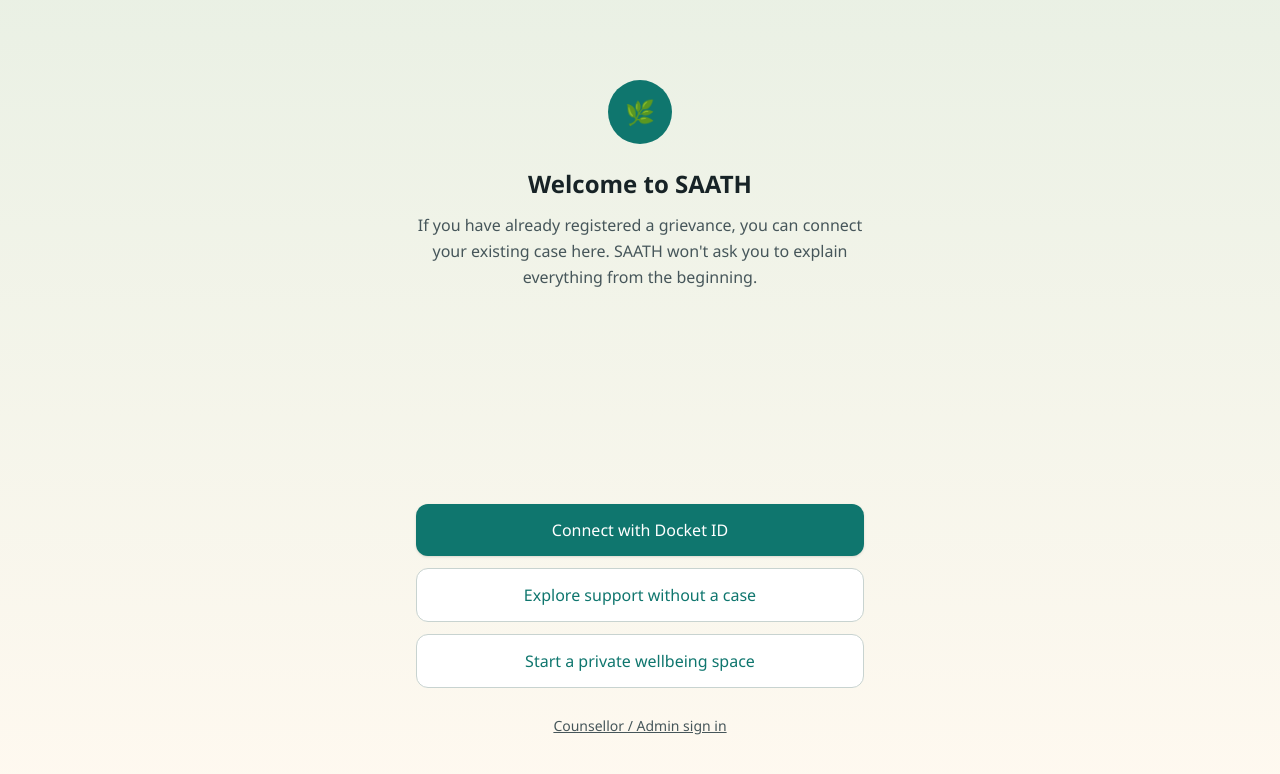
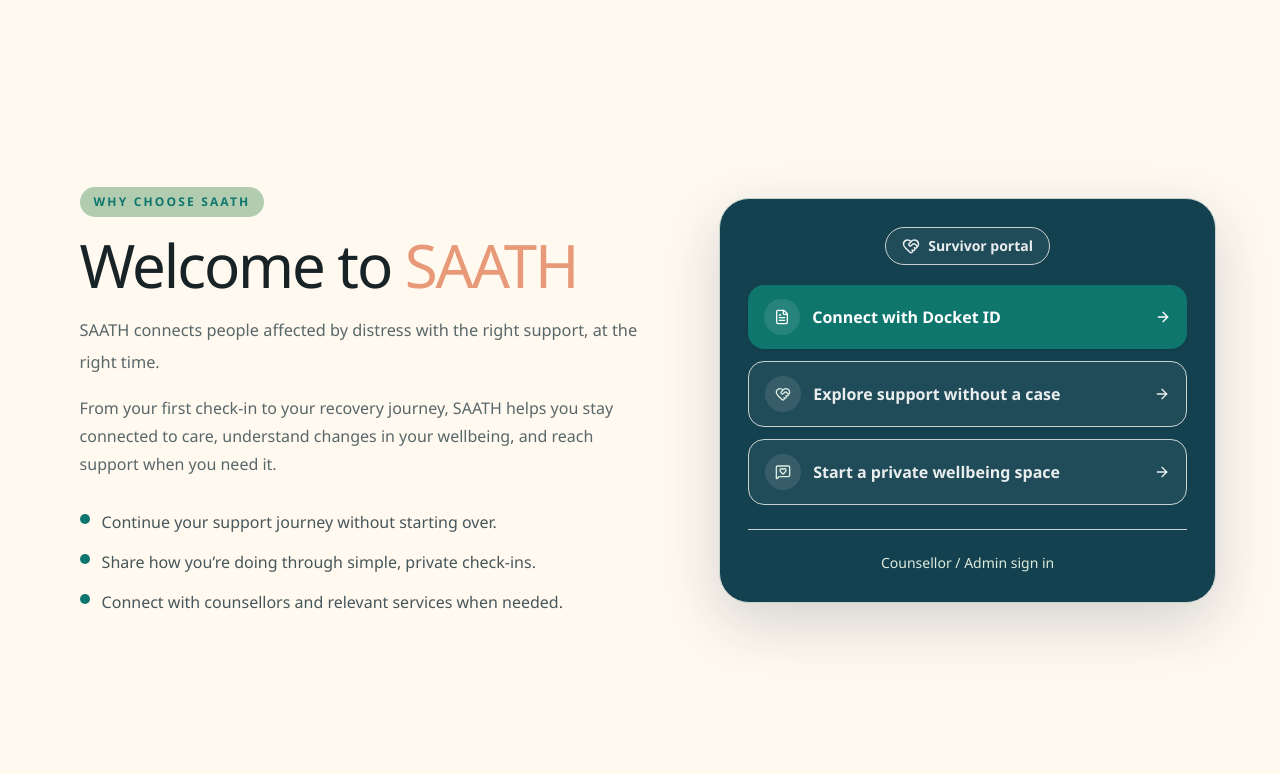
Before and after one commit to shreyasirayyy/SIH26, a Next.js app in the folder saath-frontend/: page /welcome in a window 1280 px wide. Shown: the top 774 px of the page. Built offline with nearby package versions, Linux system fonts and the light colour scheme.

Commit message:
fixed ui of welcome page

```diff
--- a/saath-frontend/app/welcome/page.tsx
+++ b/saath-frontend/app/welcome/page.tsx
@@ -1,42 +1,120 @@
 import Link from "next/link";
-import { Button } from "@/components/ui/Button";
+import { ArrowRight, HeartHandshake, ShieldCheck, Sparkles, FileText, Lock, MessageSquareHeart } from "lucide-react";
+
+const options = [
+  {
+    title: "Connect with Docket ID",
+    href: "/connect-case",
+    variant: "primary",
+    icon: FileText,
+  },
+  {
+    title: "Explore support without a case",
+    href: "/support-info",
+    variant: "secondary",
+    icon: HeartHandshake,
+  },
+  {
+    title: "Start a private wellbeing space",
+    href: "/consent",
+    variant: "secondary",
+    icon: MessageSquareHeart,
+  },
+];
 
 export default function WelcomePage() {
   return (
-    <div className="flex-1 flex flex-col justify-between bg-linear-to-b from-pale-sage/60 to-warm-cream px-6 py-10">
-      <div className="max-w-md mx-auto w-full text-center pt-10">
-        <div className="mx-auto mb-6 h-16 w-16 rounded-full bg-deep-teal flex items-center justify-center text-2xl">
-          <span className="text-greenish-cream" aria-hidden>
-            🌿
+    <main className="min-h-screen bg-[radial-gradient(circle_at_90%_0%,rgba(220,235,221,.8),transparent_30%),var(--warm-cream)] px-5 py-10 md:px-8 xl:px-16">
+      <div className="mx-auto grid min-h-[calc(100vh-5rem)] max-w-6xl items-center gap-12 lg:grid-cols-[1.1fr_0.9fr] lg:py-10">
+        <section className="mx-auto w-full max-w-xl text-left">
+          <p className="mb-5 inline-flex items-center gap-2 rounded-full bg-sage/60 px-3.5 py-1.5 text-[12px] font-bold uppercase tracking-[.18em] text-deep-teal">
+            {/* <Sparkles size={12} /> */}
+            WHY CHOOSE SAATH
+          </p>
+
+          <h1 className="font-display text-5xl leading-[0.95] text-text-primary md:text-6xl">
+            Welcome to <span className="text-warm-peach">SAATH</span>
+          </h1>
+
+          <p className="mt-5 max-w-xl text-[1.02rem] font-medium leading-8 text-text-secondary/90">
+            SAATH connects people affected by distress with the right support, at the right time.
+          </p>
+
+          <p className="mt-4 max-w-xl text-base leading-7 text-text-secondary/90">
+            From your first check-in to your recovery journey, SAATH helps you stay connected to care,
+            understand changes in your wellbeing, and reach support when you need it.
+          </p>
+
+          <ul className="mt-8 space-y-4 text-base text-text-secondary">
+            <li className="flex items-start gap-3">
+              <span className="mt-1 inline-flex h-2.5 w-2.5 rounded-full bg-deep-teal" aria-hidden />
+              <span>
+                <strong className="font-semibold text-text-primary"></strong> Continue your support journey without starting over.
+              </span>
+            </li>
+            <li className="flex items-start gap-3">
+              <span className="mt-1 inline-flex h-2.5 w-2.5 rounded-full bg-deep-teal" aria-hidden />
+              <span>
+                <strong className="font-semibold text-text-primary"></strong> Share how you’re doing through simple, private check-ins.
+              </span>
+            </li>
+            <li className="flex items-start gap-3">
+              <span className="mt-1 inline-flex h-2.5 w-2.5 rounded-full bg-deep-teal" aria-hidden />
+              <span>
+                <strong className="font-semibold text-text-primary"></strong> Connect with counsellors and relevant services when needed.
+              </span>
+            </li>
+          </ul>
+
+          {/* <p className="mt-8 max-w-lg border-l-2 border-pale-sage pl-4 text-base leading-7 text-text-secondary">
+            <strong className="text-text-primary">Built to support individuals today and help shape better support systems for tomorrow.</strong>
+          </p> */}
+        </section>
+
+        <aside className="w-full rounded-[30px] border border-border-color/70 bg-[rgba(13,59,74,0.97)] p-5 shadow-[0_20px_60px_rgba(18,46,60,0.18)] md:p-7">
+          <div className="mb-5 flex items-center justify-center">
+            <span className="inline-flex items-center gap-2 rounded-full border border-[#b8d8d1]/40 bg-white/5 px-4 py-2 text-sm font-semibold text-white/90">
+              <HeartHandshake size={18} className="text-pale-sage" />
+              Survivor portal
             </span>
           </div>
-        <h1 className="text-2xl font-semibold text-text-primary">Welcome to SAATH</h1>
-        <p className="mt-3 text-text-secondary leading-relaxed">
-          If you have already registered a grievance, you can connect your existing case here.
-          SAATH won&apos;t ask you to explain everything from the beginning.
-        </p>
+
+          <div className="space-y-3">
+            {options.map(({ title, href, variant, icon: Icon }) => (
+              <Link key={title} href={href} className="block">
+                <button
+                  type="button"
+                  className={[
+                    "flex w-full items-center justify-between rounded-2xl px-4 py-3.5 text-left text-base font-semibold transition-all duration-200",
+                    variant === "primary"
+                      ? "bg-deep-teal text-white shadow-sm hover:brightness-105"
+                      : "border border-white/20 bg-white/5 text-white/90 hover:bg-white/10",
+                  ].join(" ")}
+                >
+                  <span className="flex items-center gap-3">
+                    <span
+                      className={[
+                        "flex h-9 w-9 items-center justify-center rounded-full",
+                        variant === "primary" ? "bg-white/10 text-white" : "bg-white/10 text-pale-sage",
+                      ].join(" ")}
+                    >
+                      <Icon size={16} />
+                    </span>
+                    <span>{title}</span>
+                  </span>
+                  <ArrowRight size={16} className={variant === "primary" ? "text-white" : "text-white/80"} />
+                </button>
+              </Link>
+            ))}
           </div>
 
-      <div className="max-w-md mx-auto w-full space-y-3 pb-6">
-        <Link href="/connect-case" className="block">
-          <Button size="lg" className="w-full">
-            Connect with Docket ID
-          </Button>
-        </Link>
-        <Link href="/support-info" className="block">
-          <Button size="lg" variant="secondary" className="w-full">
-            Explore support without a case
-          </Button>
-        </Link>
-        <Link href="/consent" className="block">
-          <Button size="lg" variant="secondary" className="w-full">
-            Start a private wellbeing space
-          </Button>
-        </Link>
-        <Link href="/staff-login" className="block text-center text-sm text-text-secondary underline pt-4">
+          <div className="mt-6 border-t border-white/10 pt-5 text-center">
+            <Link href="/staff-login" className="text-sm font-medium text-pale-sage underline-offset-4 hover:underline">
               Counsellor / Admin sign in
             </Link>
           </div>
+        </aside>
       </div>
+    </main>
   );
 }
```
Lines whose indentation alone changed are shown as unchanged.
